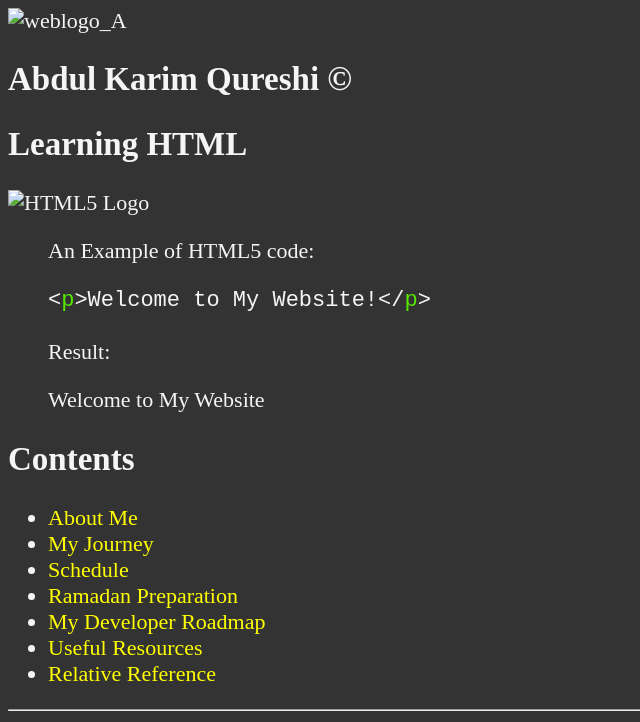
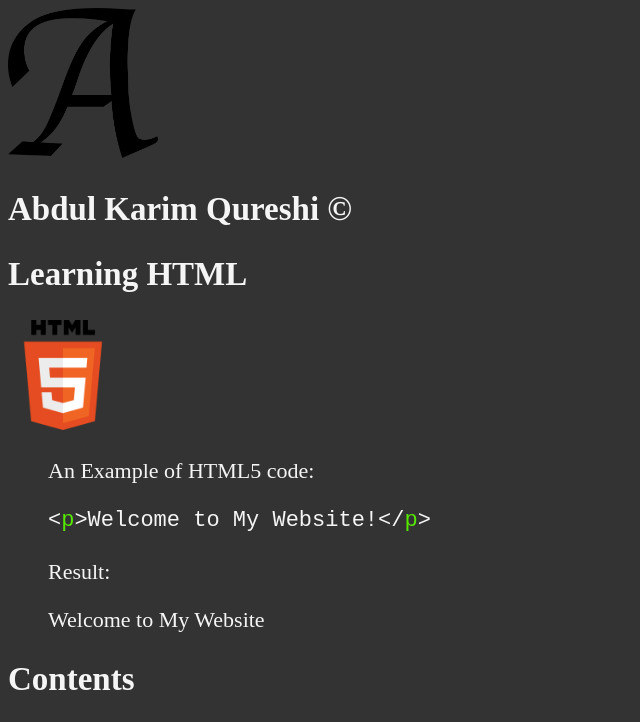
Before and after one commit to xbdulkxrim/learnProgramming, a plain HTML site: page index.html in a window 1280 px wide. Shown: the top 722 px of the page, without its empty margins (0-640 px from the left). Drawn offline with Linux system fonts and the light colour scheme.

Commit message:
index.html

```diff
--- a/index.html
+++ b/index.html
@@ -8,16 +8,16 @@
         <meta name="author" content="Abdulkarim Qureshi">
         <meta name="description" content="This page contains what I am creating as I learn HTML">
         <title>Abdulkarim's Website</title>
-        <link rel="icon" href="images/webIcon_A.png" type="image/x-icon" >
+        <link rel="icon" href="webIcon_A.png" type="image/x-icon" >
         <link rel="stylesheet" href="main.css" type="text/css">
     </head>
 
     <body>
         <section id="top">
-        <img src="images/webIcon_A.png" alt="weblogo_A" width=150 height="150" loading="lazy">
+        <img src="webIcon_A.png" alt="weblogo_A" width=150 height="150" loading="lazy">
         <h1><strong>Abdul&nbsp;Karim Qureshi &copy;</strong></h1>
         <h2>Learning HTML</h2>
-        <img src="images/html5.png" alt="HTML5 Logo" width="110" height="110">
+        <img src="html5.png" alt="HTML5 Logo" width="110" height="110">
         <figure>
             <figcaption>An Example of HTML5 code:</figcaption>
             <p>
@@ -64,7 +64,7 @@
             I work for <a href="https://reloitltd.com/" target="_blank" rel="noopener noreferrer">RELO-I.T LTD</a>.
             <br>
             <br>
-            <img src="images/relo_logo.png" alt="Relo IT Logo" width="250" height="140" title="RELO-I.T LTD Logo" loading="lazy">
+            <img src="relo_logo.png" alt="Relo IT Logo" width="250" height="140" title="RELO-I.T LTD Logo" loading="lazy">
             <br>
 
     </section>
```
